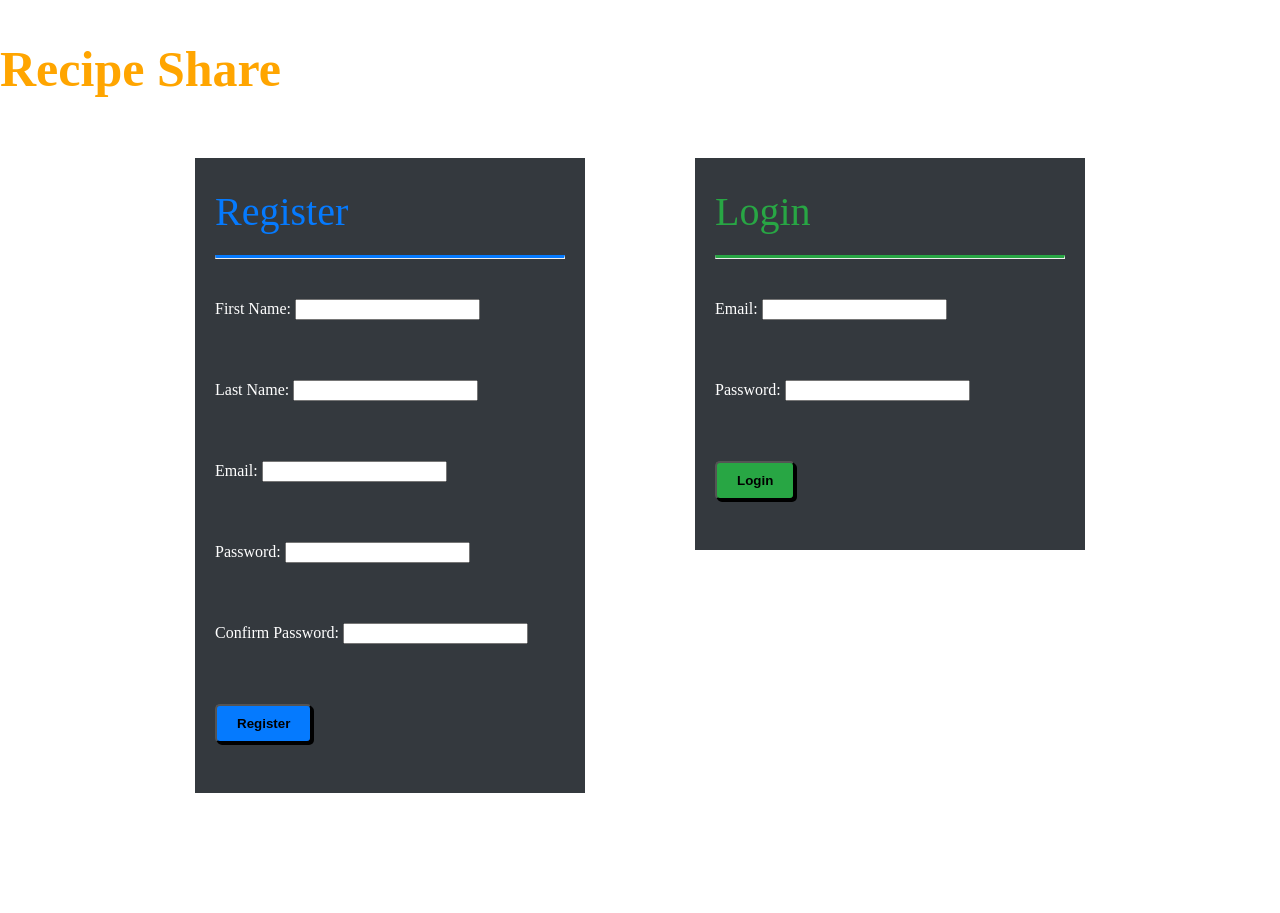
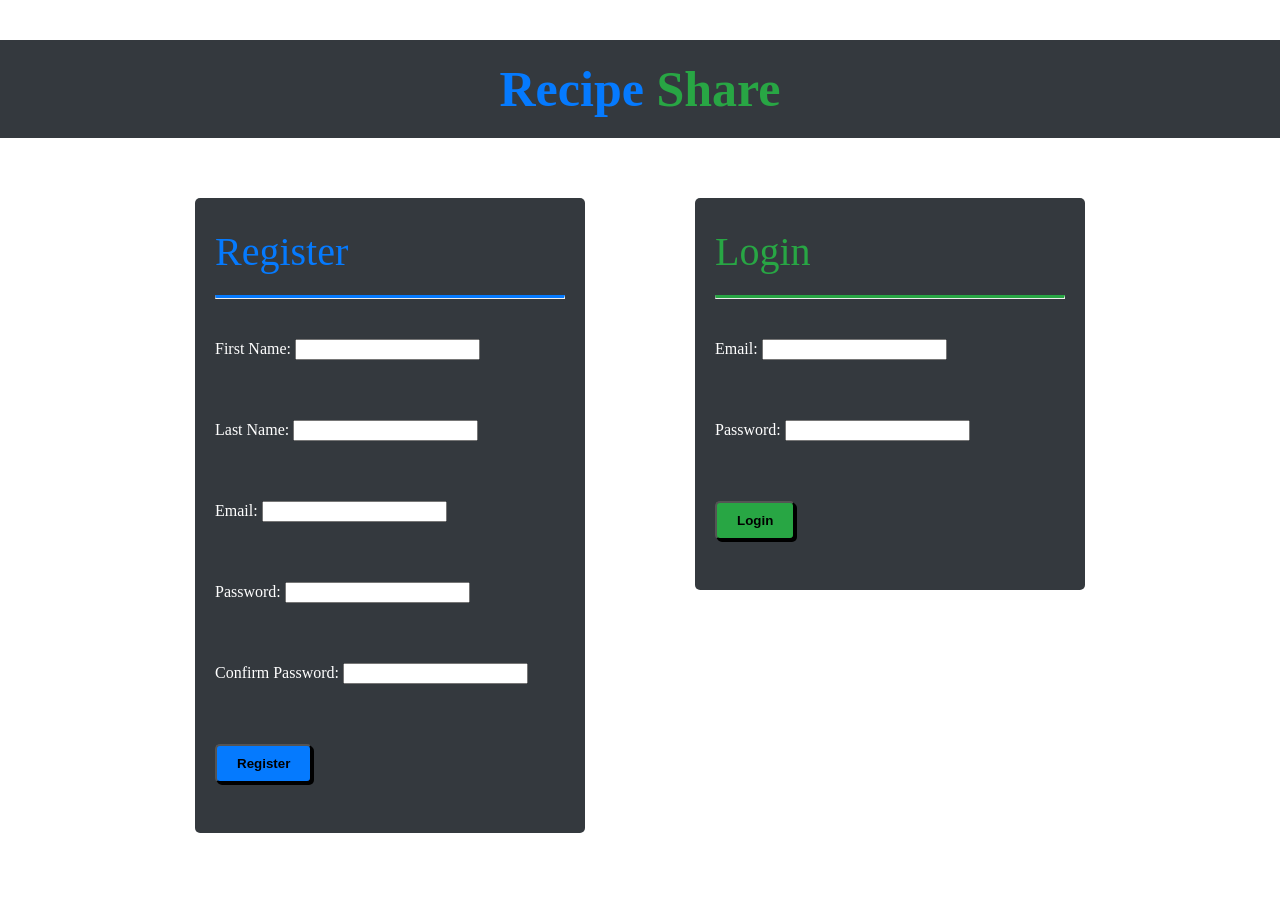
Before and after one commit to FeaReeper/Recipes, a Flask app: page / in a window 1280 px wide. Before the commit the page ends 793 px from the top, so only its background shows below. Run offline with Flask 3, Linux system fonts and the light colour scheme.

Commit message:
styling changes

```diff
--- a/flask_app/static/home.css
+++ b/flask_app/static/home.css
@@ -2,8 +2,19 @@
     margin: 20px auto;
 }
 
+.nav-title {
+    display: flex;
+    justify-content: center;
+    background-color: #34393e;
+}
+
 .title {
-    color: orange;
+    color: #057afe;
+    font-size: 50px;
+}
+
+.share {
+    color: #28a644;
     font-size: 50px;
 }
 
@@ -24,6 +35,7 @@
     width: 350px;
     padding: 10px 20px;
     background-color: #34393e;
+    border-radius: 5px;
 }
 
 .register {
--- a/flask_app/static/view_all.css
+++ b/flask_app/static/view_all.css
@@ -6,6 +6,7 @@
     background-color: #34393e;
     padding: 10px;
     width: 1000px;
+    border-radius: 5px;
 }
 
 .top-nav {
--- a/flask_app/templates/home.html
+++ b/flask_app/templates/home.html
@@ -15,7 +15,7 @@
     {% endif %}
     {% endwith %}
     <div class="nav-title">
-        <h1 class="title">Recipe Share</h1>
+        <h1 class="title">Recipe <span class="share">Share</span></h1>
     </div>
     <div class="container">
         <div class="left-container">
```
